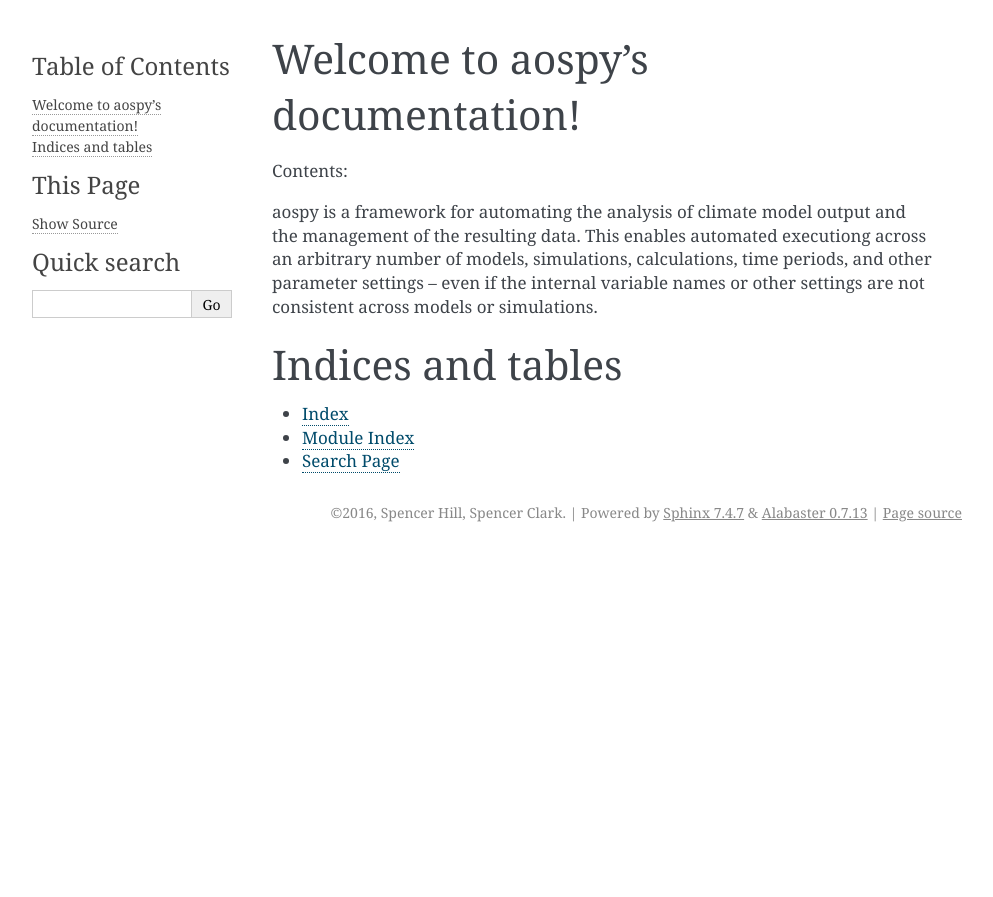
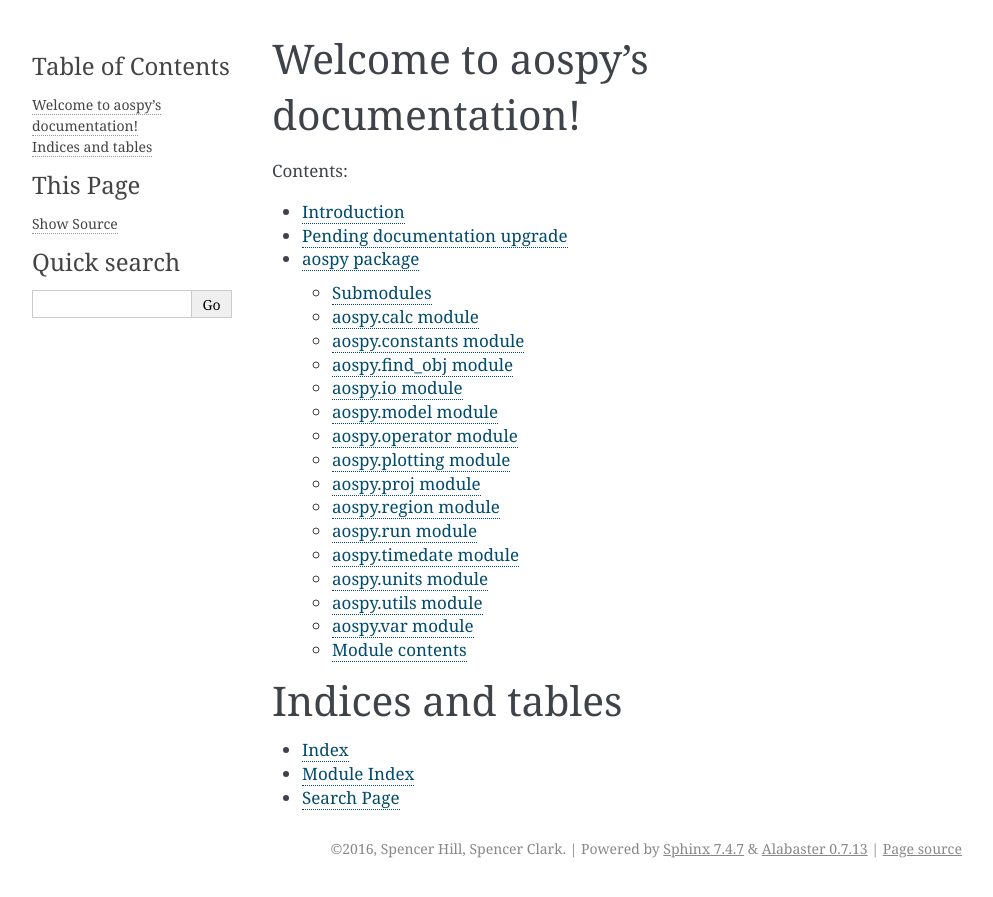
Before and after one commit to spencerahill/aospy, a Sphinx documentation site: the page built from docs/index.rst, in a window 1280 px wide. Shown: the top 897 px of the page, without its empty margins (148-1141 px from the left). Built offline with Sphinx 7.4.7, drawn with Linux system fonts in a browser that asks for light colours.

```diff
--- /dev/null
+++ b/docs/aospy.rst
@@ -0,0 +1,126 @@
+aospy package
+=============
+
+Submodules
+----------
+
+aospy.calc module
+-----------------
+
+.. automodule:: aospy.calc
+    :members:
+    :undoc-members:
+    :show-inheritance:
+
+aospy.constants module
+----------------------
+
+.. automodule:: aospy.constants
+    :members:
+    :undoc-members:
+    :show-inheritance:
+
+aospy.find_obj module
+---------------------
+
+.. automodule:: aospy.find_obj
+    :members:
+    :undoc-members:
+    :show-inheritance:
+
+aospy.io module
+---------------
+
+.. automodule:: aospy.io
+    :members:
+    :undoc-members:
+    :show-inheritance:
+
+aospy.model module
+------------------
+
+.. automodule:: aospy.model
+    :members:
+    :undoc-members:
+    :show-inheritance:
+
+aospy.operator module
+---------------------
+
+.. automodule:: aospy.operator
+    :members:
+    :undoc-members:
+    :show-inheritance:
+
+aospy.plotting module
+---------------------
+
+.. automodule:: aospy.plotting
+    :members:
+    :undoc-members:
+    :show-inheritance:
+
+aospy.proj module
+-----------------
+
+.. automodule:: aospy.proj
+    :members:
+    :undoc-members:
+    :show-inheritance:
+
+aospy.region module
+-------------------
+
+.. automodule:: aospy.region
+    :members:
+    :undoc-members:
+    :show-inheritance:
+
+aospy.run module
+----------------
+
+.. automodule:: aospy.run
+    :members:
+    :undoc-members:
+    :show-inheritance:
+
+aospy.timedate module
+---------------------
+
+.. automodule:: aospy.timedate
+    :members:
+    :undoc-members:
+    :show-inheritance:
+
+aospy.units module
+------------------
+
+.. automodule:: aospy.units
+    :members:
+    :undoc-members:
+    :show-inheritance:
+
+aospy.utils module
+------------------
+
+.. automodule:: aospy.utils
+    :members:
+    :undoc-members:
+    :show-inheritance:
+
+aospy.var module
+----------------
+
+.. automodule:: aospy.var
+    :members:
+    :undoc-members:
+    :show-inheritance:
+
+
+Module contents
+---------------
+
+.. automodule:: aospy
+    :members:
+    :undoc-members:
+    :show-inheritance:
--- a/docs/index.rst
+++ b/docs/index.rst
@@ -11,7 +11,8 @@ Contents:
 .. toctree::
    :maxdepth: 2
 
-aospy is a framework for automating the analysis of climate model output and the management of the resulting data.  This enables automated executiong across an arbitrary number of models, simulations, calculations, time periods, and other parameter settings -- even if the internal variable names or other settings are not consistent across models or simulations.
+   intro
+   aospy
 
 Indices and tables
 ==================
```
Also changed, not shown: docs/intro.rst (added, +11 -0 lines).
